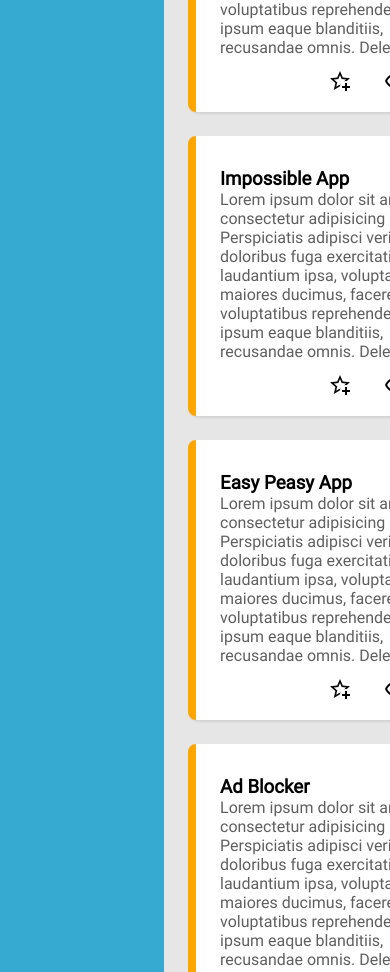
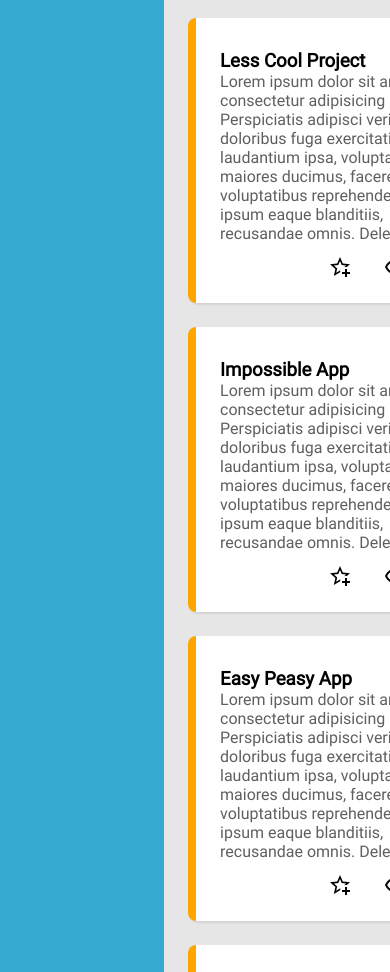
Before and after one commit to ahmedhanyh/admin-dashboard, a plain HTML site: page index.html in a window 390 px wide. Shown: the part 667-1639 px from the top of the page. Drawn offline with Linux system fonts and the light colour scheme.

Commit message:
Fix .root-container overflow issue
- Remove the set width and height on .root-container.
- Increase the second row's width to take 6fr units.
- Make each card's height responsive by setting the .cards element's
  grid-template-rows to minmax(280px, 1fr).
- Decrease bottom padding on .main-content.

```diff
--- a/css/style.css
+++ b/css/style.css
@@ -16,11 +16,9 @@
 }
 
 .root-container {
-    width: 100vw;
-    height: 100vh;
     display: grid;
     grid-template-columns: 1fr 5fr;
-    grid-template-rows: 1fr 4fr;
+    grid-template-rows: 1fr 6fr;
 }
 
 .header {
@@ -159,7 +157,7 @@ a {
 }
 
 .main-content {
-    padding: 24px;
+    padding: 24px 24px 15px;
     background-color: rgb(230, 230, 230);
 
     grid-column: 2;
@@ -174,16 +172,10 @@ h2 {
     font-size: 1.2rem;
 }
 
-.projects {
-    display: grid;
-    align-content: start;
-    gap: 12px;
-}
-
 .cards {
     display: grid;
     grid-template-columns: repeat(auto-fit, minmax(300px, 1fr));
-    grid-auto-rows: 280px;
+    grid-auto-rows: minmax(280px, 1fr);
     gap: 24px;
 }
 
@@ -244,6 +236,7 @@ h2 {
     border-top: 1px solid lightgray;
 }
 
+.projects,
 .announcements,
 .trending {
     display: grid;
@@ -252,7 +245,7 @@ h2 {
 }
 
 .trending-box {
-    padding: 24px 24px;
+    padding: 0 24px;
     display: grid;
 }
 
```
